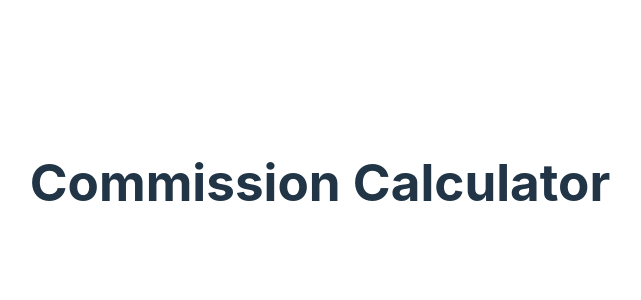
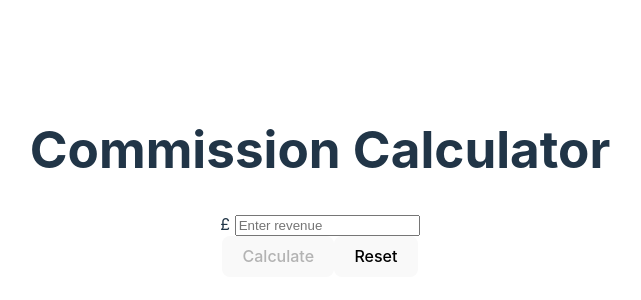
Before and after one commit to E-Chapman/CommissionCalculator, a React (Vite) app: page / in a window 1280 px wide. Shown: the part 218-518 px from the top of the page, without its empty margins (320-961 px from the left). Built offline with nearby package versions, Linux system fonts and the light colour scheme.

Commit message:
feat: add commission calculator functionality

```diff
--- a/src/App.tsx
+++ b/src/App.tsx
@@ -1,7 +1,13 @@
 import "./App.css";
+import CommissionCalculator from "./components/CommissionCalculator";
 
 function App() {
-  return <h1>Commission Calculator</h1>;
+  return (
+    <>
+      <h1>Commission Calculator</h1>
+      <CommissionCalculator />
+    </>
+  );
 }
 
 export default App;
--- /dev/null
+++ b/src/components/CommissionCalculator.tsx
@@ -0,0 +1,113 @@
+import React, { useState } from "react";
+
+interface CommissionBreakdown {
+  range: string;
+  rate: string;
+  amount: number;
+}
+
+interface CommissionTotal {
+  totalCommission: number;
+  breakdown: CommissionBreakdown[];
+}
+
+const bands = [
+  { min: 0, max: 5000, rate: 0 },
+  { min: 5000, max: 10000, rate: 0.1 },
+  { min: 10000, max: 15000, rate: 0.15 },
+  { min: 15000, max: 20000, rate: 0.2 },
+  { min: 20000, max: Infinity, rate: 0.25 },
+];
+
+const CommissionCalculator: React.FC = () => {
+  const [revenue, setRevenue] = useState<string>("");
+  const [commissionTotal, setCommissionTotal] =
+    useState<CommissionTotal | null>(null);
+
+  const calculateCommission = () => {
+    let revenueValue = Number(revenue);
+
+    if (!isNaN(revenueValue) && revenueValue >= 0) {
+      let totalCommission = 0;
+      const breakdown: CommissionBreakdown[] = [];
+
+      for (const commissionBand of bands) {
+        const bandAmount = Math.min(
+          revenueValue,
+          commissionBand.max - commissionBand.min
+        );
+        const bandCommission = bandAmount * commissionBand.rate;
+        totalCommission += bandCommission;
+        breakdown.push({
+          range: `${
+            commissionBand.min === 0 ? "£0" : `£${commissionBand.min}`
+          } - ${
+            commissionBand.max === Infinity ? "The Moon" : commissionBand.max
+          }`,
+          rate: `${commissionBand.rate * 100}%`,
+          amount: bandCommission,
+        });
+        revenueValue -= bandAmount;
+
+        if (revenueValue <= 0) {
+          break;
+        }
+      }
+
+      setCommissionTotal({ totalCommission, breakdown });
+    }
+  };
+
+  const resetValues = () => {
+    setRevenue("");
+    setCommissionTotal(null);
+  };
+
+  return (
+    <>
+      <div>
+        <label htmlFor="revenue">£ </label>
+        <input
+          id="revenue"
+          type="number"
+          value={revenue}
+          onChange={(e) => setRevenue(e.target.value)}
+          aria-label="Revenue input"
+          placeholder="Enter revenue"
+        />
+      </div>
+      <button onClick={calculateCommission} disabled={!revenue}>
+        Calculate
+      </button>
+      <button onClick={resetValues}>Reset</button>
+      {commissionTotal && (
+        <>
+          <h2>
+            Total Commission: £{commissionTotal.totalCommission.toFixed(2)}
+          </h2>
+          <table>
+            <caption>Breakdown by Band</caption>
+            <thead>
+              <tr>
+                <th>Range</th>
+                <th>Rate</th>
+                <th>Amount</th>
+              </tr>
+            </thead>
+            <tbody>
+              {commissionTotal.breakdown.map((band, index) => (
+                <tr key={index}>
+                  <td>{band.range}</td>
+                  <td>{band.rate}</td>
+                  <td>£{band.amount.toFixed(2)}</td>
+                </tr>
+              ))}
+            </tbody>
+          </table>
+        </>
+      )}
+    </>
+  );
+};
+
+export default CommissionCalculator;
```
